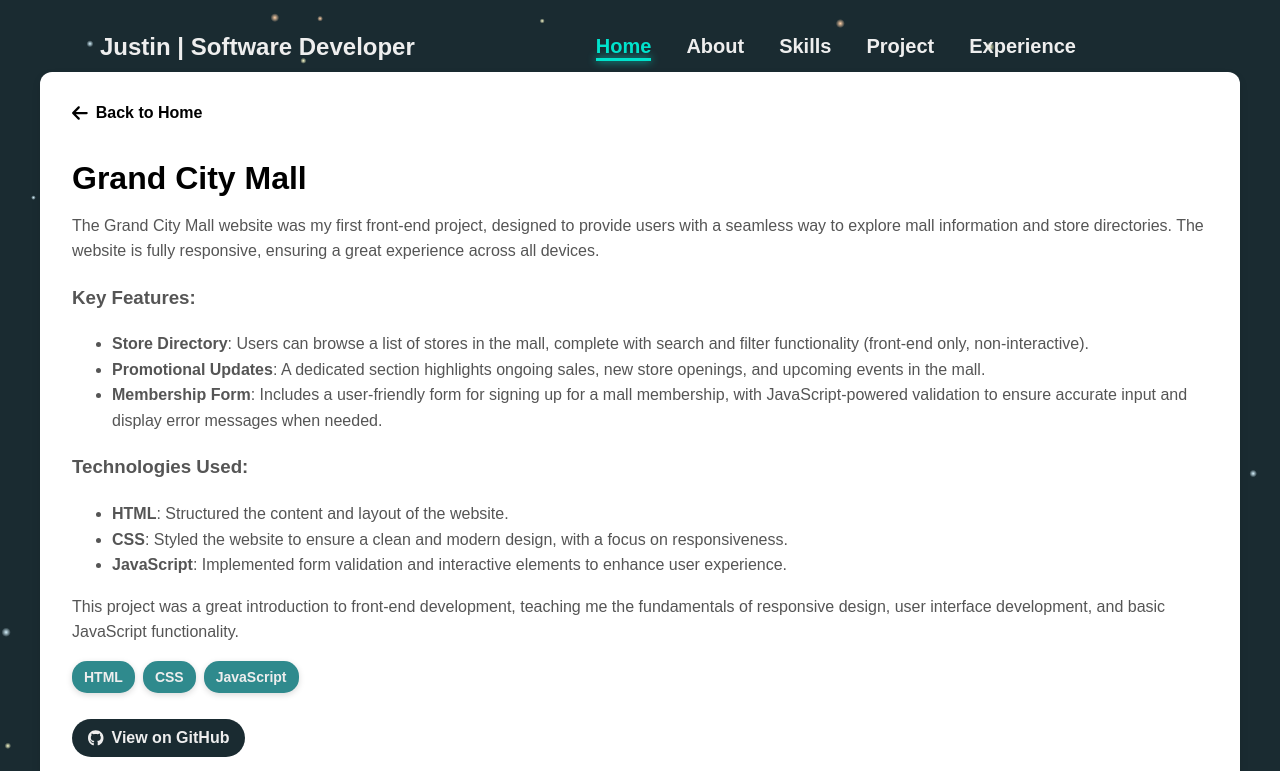
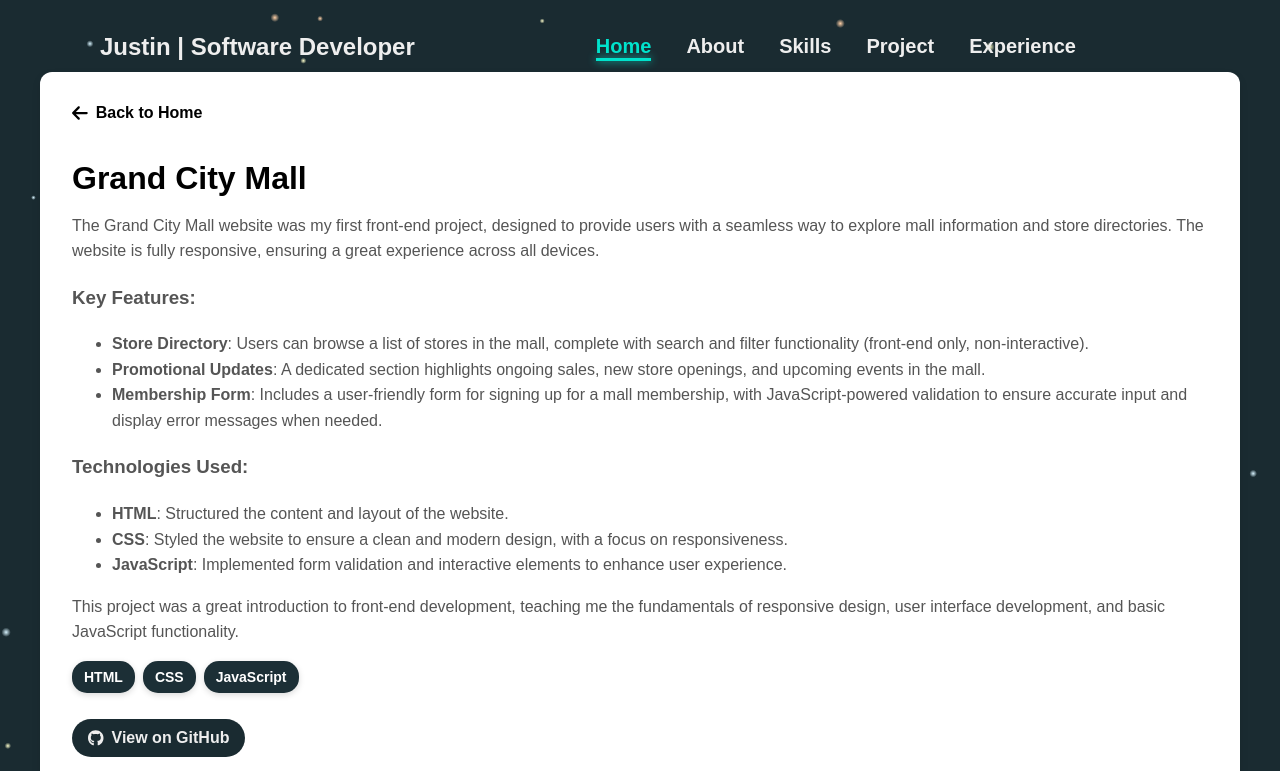
Before and after one commit to JstnAngrendo/website-portofolios, a Vue app: page /project/1 in a window 1280 px wide. Shown: the top 771 px of the page. Built offline with nearby package versions, Linux system fonts and the light colour scheme; a small style sheet from the web is missing.

Commit message:
Update ProjectDetail color

```diff
--- a/src/components/ProjectsComponent.vue
+++ b/src/components/ProjectsComponent.vue
@@ -170,7 +170,7 @@
       font-weight: 600;
       padding: 5px 10px;
       border-radius: 20px;
-      transition: background 0.3s ease;
+      /* transition: background 0.3s ease; */
     }
 
     .tech-badge:hover {
--- a/src/pages/ProjectDetail.vue
+++ b/src/pages/ProjectDetail.vue
@@ -107,8 +107,9 @@
 }
 
 .tech-badge {
-  background-color: var(--thirdcolor);
-  color: var(--primarycolor);
+  background-color: #1c2f36;
+  color: #fff;
+  border-color: #1c2f36;
   padding: 8px 12px;
   border-radius: 15px;
   font-size: 14px;
```
